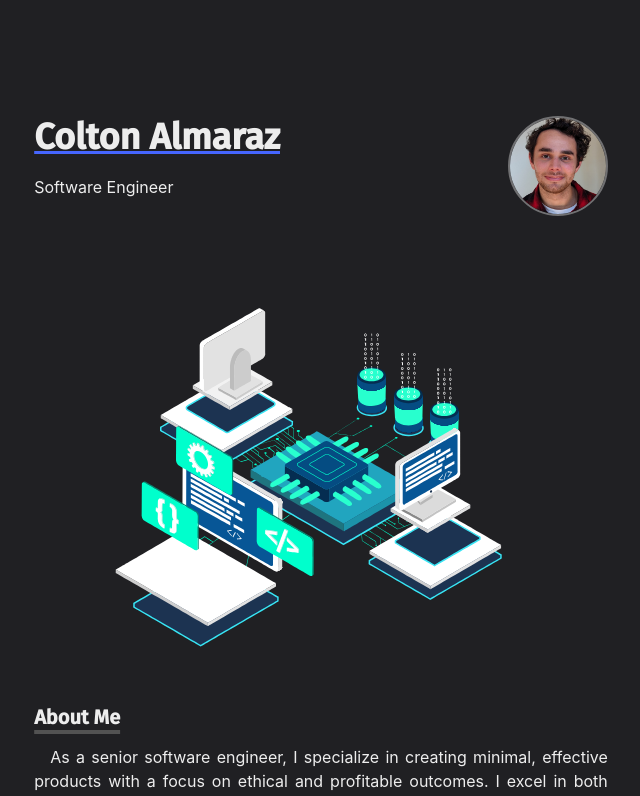
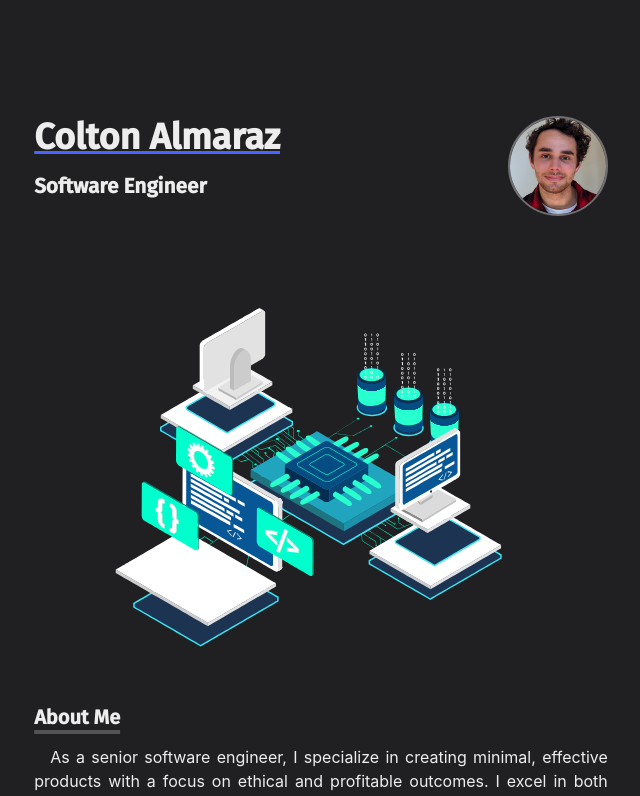
Before and after one commit to almaraz333/nextjs-portfolio, a Next.js app: page / in a window 1280 px wide. Shown: the top 796 px of the page, without its empty margins (319-959 px from the left). Built offline with nearby package versions, Linux system fonts and the light colour scheme.

Commit message:
Fix: title size

```diff
--- a/pages/index.tsx
+++ b/pages/index.tsx
@@ -66,7 +66,9 @@ const Page = () => {
                         >
                             Colton Almaraz
                         </Heading>
+                        <Heading as="h3" fontSize="1.3rem">
                         Software Engineer
+                        </Heading>
                     </Box>
                     <Box
                         flexShrink={0}
```
